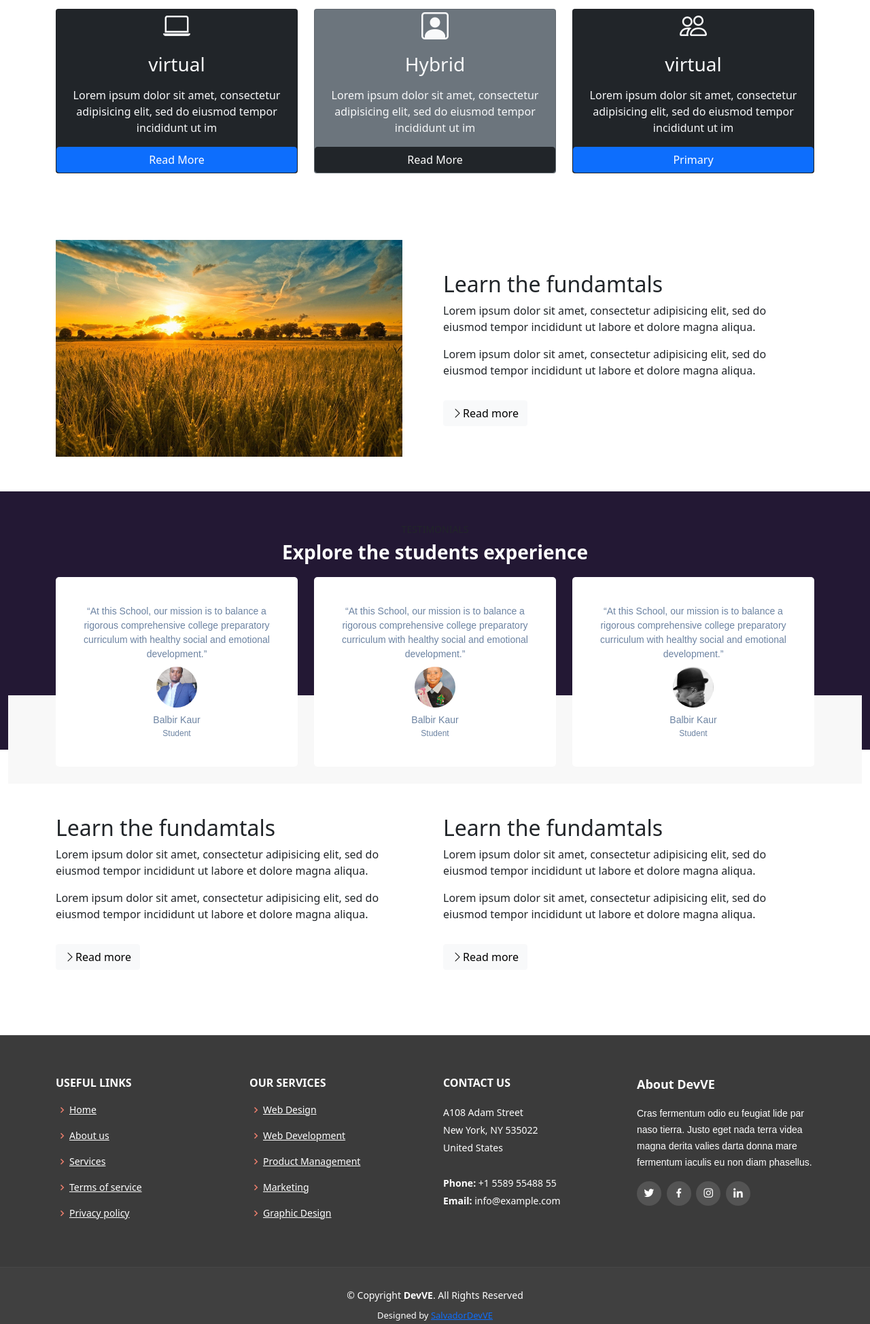
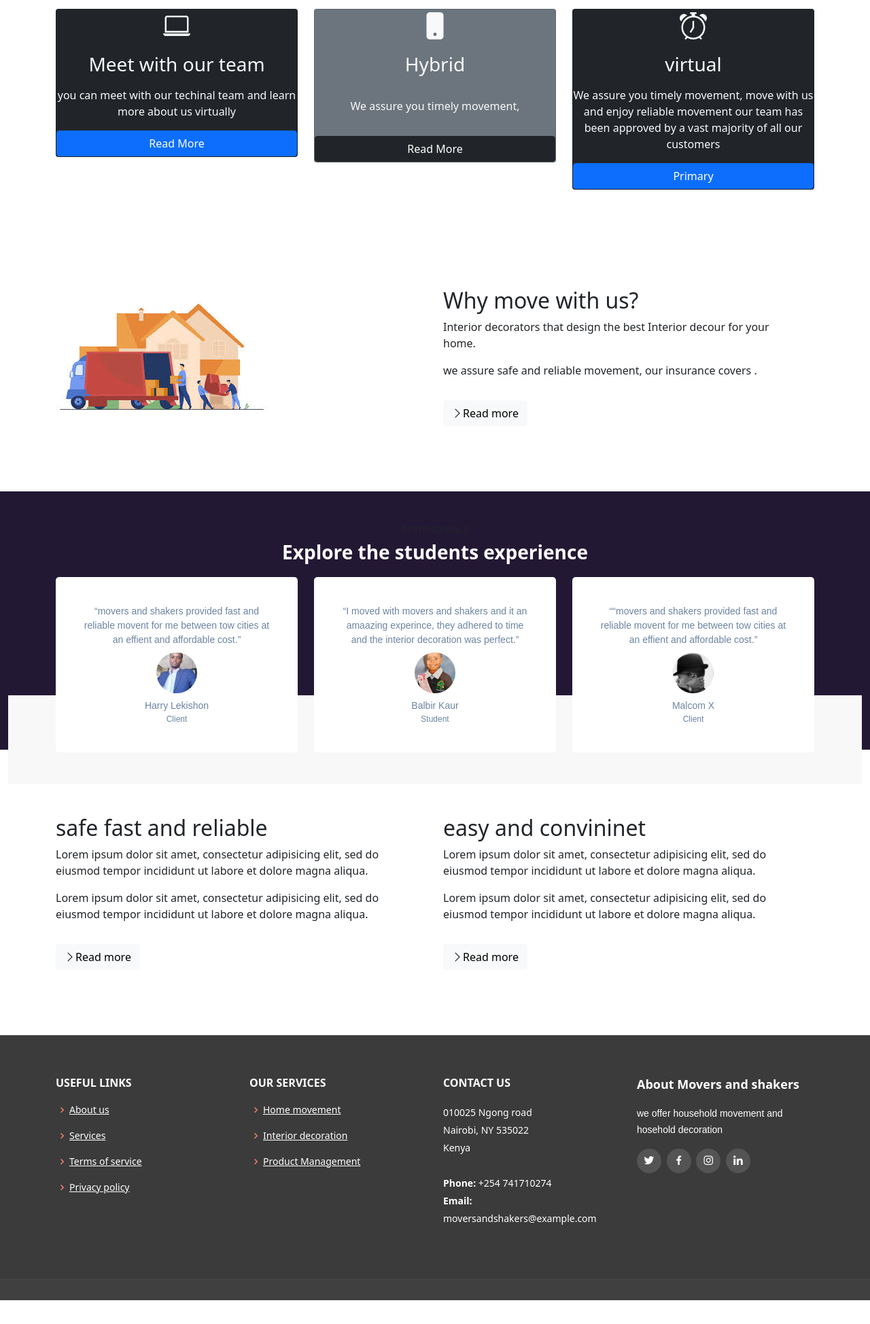
Before and after one commit to HarryLekishon/test, a plain HTML site: page index.html in a window 1280 px wide. Shown: the part 660-2608 px from the top of the page at 68% size. After the commit the page ends 2573 px from the top, so only its background shows below. Drawn offline with nearby package versions, Linux system fonts and the light colour scheme.

Commit message:
add md file and final commit:

```diff
--- a/index.html
+++ b/index.html
@@ -8,14 +8,14 @@
 	<link rel="stylesheet" type="text/css" href="style.css">
 	<link href='https://unpkg.com/boxicons@2.1.1/css/boxicons.min.css' rel='stylesheet'>
 
-	<title>Frontend Boot cmap</title>
+	<title>Movers and Shakers</title>
 </head>
 <body>
 <!-- nav-->
 	<nav class="navbar navbar-expand-lg bg-dark navbar-dark py-3">
 		<div class="container">
 
-		<a href="#" class="navbar-brand">Frontend Bootcamp</a>
+		<a href="#" class="navbar-brand">Movers and Shakers</a>
 
 		<button class="navbar-toggler" type="button" data-bs-toggle="collapse" data-bs-target="#navmenu">
 			<span class="navbar-toggler-icon"></span>
@@ -23,13 +23,7 @@
 		<div class="collapse navbar-collapse" id="navmenu">
 			<ul class="navbar-nav ms-auto">
 				<li class="nav-item">
-					<a href="#learn" class="nav-link">What you'll learn</a>
-				</li>
-				<li class="nav-item">
-					<a href="#questions" class="nav-link">Questions</a>
-				</li>
-				<li class="nav-item">
-					<a href="index2.html" class="nav-link">Instructors</a>
+					<a href="index2.html" class="nav-link">Our Services</a>
 				</li>
 			</ul>
 		</div>
@@ -41,10 +35,9 @@
 		<div class="container">
 			<div class="d-sm-flex align-items-center justify-content between">
 			<div>
-				<h1>Become a<span class="text-warning"> web Developer</span></h1>
+				<h1>Movers<span class="text-warning">and Shakers</span></h1>
 				<p class="lead my-4">
-					we focus on teaching our students fundamentals of the latest
-					and greatest technologies to prepare them for their first dev roles
+					Moving your home has never been this easy, a few clicks and you'll be on your way to your dream house
 				</p>
 				<button class="btn btn-primary btn-lg">Enroll now</button>
 			</div>
@@ -78,11 +71,10 @@
 						<i class="bi bi-laptop"></i>
 						</div>
 						<h3 class="card-title mb-3">
-							virtual
+							Meet with our team
 						</h3>
 						<p class="card-text">
-							Lorem ipsum dolor sit amet, consectetur adipisicing elit, sed do eiusmod
-							tempor incididunt ut im
+							you can meet with our techinal team and learn more about us virtually
 						</p>
 						<a href="#" class="btn btn-primary">Read More</a>
 					</div>
@@ -90,14 +82,15 @@
 				<div class="col-md">
 					<div class="card bg-secondary text-light">
 						<div class="h1 mb-3 ">
-						<i class="bi bi-person-square"></i>
+						<i class="bi bi-phone-fill"></i>
 						</div>
 						<h3 class="card-title mb-3">
 							Hybrid
 						</h3>
 						<p class="card-text">
-							Lorem ipsum dolor sit amet, consectetur adipisicing elit, sed do eiusmod
-							tempor incididunt ut im
+							<p class="card-text">
+							We assure you timely movement,
+						</p>
 						</p>
 						<a href="#" class="btn btn-dark">Read More</a>
 					</div>
@@ -105,14 +98,13 @@
 				<div class="col-md">
 					<div class="card bg-dark text-light">
 						<div class="h1 mb-3 ">
-						<i class="bi bi-people"></i>
+						<i class="bi bi-alarm"></i>
 						</div>
 						<h3 class="card-title mb-3">
 							virtual
 						</h3>
 						<p class="card-text">
-							Lorem ipsum dolor sit amet, consectetur adipisicing elit, sed do eiusmod
-							tempor incididunt ut im
+							We assure you timely movement, move with us and enjoy reliable movement our team has been approved by a vast majority of all our customers
 						</p>
 						<button type="button" class="btn btn-primary">Primary</button>
 					</div>
@@ -128,16 +120,14 @@
 		<div class="container">
 			<div class="row align-items-center justify-content-between">
 				<div class="col-md">
-					<img src="img/crop_background.jpg" class="img-fluid" alt="">
+					<img src="img/move 2.jpg" class="img-fluid" alt="">
 				</div>
 				<div class="col-md p-5">
-					<h2>Learn the fundamtals</h2>
+					<h2>Why move with us?</h2>
 					<p>
-						Lorem ipsum dolor sit amet, consectetur adipisicing elit, sed do eiusmod
-						tempor incididunt ut labore et dolore magna aliqua.
+						Interior decorators that design the best Interior decour for your home.
 					</p>
-					<p>Lorem ipsum dolor sit amet, consectetur adipisicing elit, sed do eiusmod
-					tempor incididunt ut labore et dolore magna aliqua.</p>
+					<p>we assure safe and reliable movement, our insurance covers .</p>
 				<a href="#" class="btn btn-light mt-3">
 					<i class="bi bi-chevron-right"></i>Read more
 				</a>
@@ -164,17 +154,17 @@
                     <div class="col-md-4 style-3">
                         <div class="tour-item ">
                             <div class="tour-desc bg-white">
-                                <div class="tour-text color-grey-3 text-center">“At this School, our mission is to balance a rigorous comprehensive college preparatory curriculum with healthy social and emotional development.”</div>
+                                <div class="tour-text color-grey-3 text-center">“movers and shakers provided fast and reliable movent for me between tow cities at an effient and affordable cost.”</div>
                                 <div class="d-flex justify-content-center pt-2 pb-2"><img class="tm-people" src="harry.jpg" alt=""></div>
-                                <div class="link-name d-flex justify-content-center">Balbir Kaur</div>
-                                <div class="link-position d-flex justify-content-center">Student</div>
+                                <div class="link-name d-flex justify-content-center">Harry Lekishon</div>
+                                <div class="link-position d-flex justify-content-center">Client </div>
                             </div>
                         </div>
                     </div>
                     <div class="col-md-4 style-3">
                         <div class="tour-item ">
                             <div class="tour-desc bg-white">
-                                <div class="tour-text color-grey-3 text-center">“At this School, our mission is to balance a rigorous comprehensive college preparatory curriculum with healthy social and emotional development.”</div>
+                                <div class="tour-text color-grey-3 text-center">“I moved with movers and shakers and it an amaazing experince, they adhered to time and the interior decoration was perfect.”</div>
                                 <div class="d-flex justify-content-center pt-2 pb-2"><img class="tm-people" src="jas.jpg?auto=compress&cs=tinysrgb&dpr=1&w=500" alt=""></div>
                                 <div class="link-name d-flex justify-content-center">Balbir Kaur</div>
                                 <div class="link-position d-flex justify-content-center">Student</div>
@@ -184,10 +174,10 @@
                     <div class="col-md-4 style-3">
                         <div class="tour-item ">
                             <div class="tour-desc bg-white">
-                                <div class="tour-text color-grey-3 text-center">“At this School, our mission is to balance a rigorous comprehensive college preparatory curriculum with healthy social and emotional development.”</div>
+                                <div class="tour-text color-grey-3 text-center">““movers and shakers provided fast and reliable movent for me between tow cities at an effient and affordable cost.”</div>
                                 <div class="d-flex justify-content-center pt-2 pb-2"><img class="tm-people" src="malcom.jpg?auto=compress&cs=tinysrgb&dpr=1&w=500" alt=""></div>
-                                <div class="link-name d-flex justify-content-center">Balbir Kaur</div>
-                                <div class="link-position d-flex justify-content-center">Student</div>
+                                <div class="link-name d-flex justify-content-center">Malcom X</div>
+                                <div class="link-position d-flex justify-content-center">Client</div>
                             </div>
                         </div>
                     </div>
@@ -199,7 +189,7 @@
 		<div class="container">
 			<div class="row align-items-center justify-content-between">
 				<div class="col-md">
-					<h2>Learn the fundamtals</h2>
+					<h2>safe fast and reliable</h2>
 					<p>
 						Lorem ipsum dolor sit amet, consectetur adipisicing elit, sed do eiusmod
 						tempor incididunt ut labore et dolore magna aliqua.
@@ -211,7 +201,7 @@
 				</a>
 				</div>
 				<div class="col-md p-5">
-					<h2>Learn the fundamtals</h2>
+					<h2>easy and convininet</h2>
 					<p>
 						Lorem ipsum dolor sit amet, consectetur adipisicing elit, sed do eiusmod
 						tempor incididunt ut labore et dolore magna aliqua.
@@ -237,39 +227,35 @@
                 <div class="col-lg-3 col-md-6 footer-links">
                     <h4>Useful Links</h4>
                     <ul>
-                        <li><i class="bx bx-chevron-right"></i> <a href="#">Home</a></li>
-                        <li><i class="bx bx-chevron-right"></i> <a href="#">About us</a></li>
-                        <li><i class="bx bx-chevron-right"></i> <a href="#">Services</a></li>
-                        <li><i class="bx bx-chevron-right"></i> <a href="#">Terms of service</a></li>
-                        <li><i class="bx bx-chevron-right"></i> <a href="#">Privacy policy</a></li>
+
+                        <li><i class="bx bx-chevron-right"></i> <a href="index2.html">About us</a></li>
+                        <li><i class="bx bx-chevron-right"></i> <a href="index2.html">Services</a></li>
+                        <li><i class="bx bx-chevron-right"></i> <a href="index2.html">Terms of service</a></li>
+                        <li><i class="bx bx-chevron-right"></i> <a href="index2.html">Privacy policy</a></li>
                     </ul>
                 </div>
                 <div class="col-lg-3 col-md-6 footer-links">
                     <h4>Our Services</h4>
                     <ul>
-                        <li><i class="bx bx-chevron-right"></i> <a href="#">Web Design</a></li>
-                        <li><i class="bx bx-chevron-right"></i> <a href="#">Web Development</a></li>
+                        <li><i class="bx bx-chevron-right"></i> <a href="#">Home movement</a></li>
+                        <li><i class="bx bx-chevron-right"></i> <a href="#">Interior decoration</a></li>
                         <li><i class="bx bx-chevron-right"></i> <a href="#">Product Management</a></li>
-                        <li><i class="bx bx-chevron-right"></i> <a href="#">Marketing</a></li>
-                        <li><i class="bx bx-chevron-right"></i> <a href="#">Graphic Design</a></li>
+
                     </ul>
                 </div>
                 <div class="col-lg-3 col-md-6 footer-contact">
                     <h4>Contact Us</h4>
-                    <p> A108 Adam Street <br> New York, NY 535022<br> United States <br><br> <strong>Phone:</strong> +1 5589 55488 55<br> <strong>Email:</strong> info@example.com<br> </p>
+                    <p> 010025 Ngong road <br> Nairobi, NY 535022<br> Kenya <br><br> <strong>Phone:</strong> +254 741710274<br> <strong>Email:</strong> moversandshakers@example.com<br> </p>
                 </div>
                 <div class="col-lg-3 col-md-6 footer-info">
-                    <h3>About DevVE</h3>
-                    <p>Cras fermentum odio eu feugiat lide par naso tierra. Justo eget nada terra videa magna derita valies darta donna mare fermentum iaculis eu non diam phasellus.</p>
+                    <h3>About Movers and shakers</h3>
+                    <p>we offer household movement and hosehold decoration</p>
                     <div class="social-links mt-3"> <a href="#" class="twitter"><i class="bx bxl-twitter"></i></a> <a href="#" class="facebook"><i class="bx bxl-facebook"></i></a> <a href="#" class="instagram"><i class="bx bxl-instagram"></i></a> <a href="#" class="linkedin"><i class="bx bxl-linkedin"></i></a> </div>
                 </div>
             </div>
         </div>
     </div>
-    <div class="container">
-        <div class="copyright"> © Copyright <strong><span>DevVE</span></strong>. All Rights Reserved </div>
-        <div class="credits"> Designed by <a href="#">SalvadorDevVE</a> </div>
-    </div>
+
 </footer>
 
 	<script src="https://cdn.jsdelivr.net/npm/bootstrap@5.1.3/dist/js/bootstrap.bundle.min.js" integrity="sha384-ka7Sk0Gln4gmtz2MlQnikT1wXgYsOg+OMhuP+IlRH9sENBO0LRn5q+8nbTov4+1p" crossorigin="anonymous"></script>
```
Also changed, not shown: index2.html (+25 -3 lines), fullpage.min.css, fullpage.min.js, img/move 2.jpg (added), img/move.jpg (added), 1 other file.
